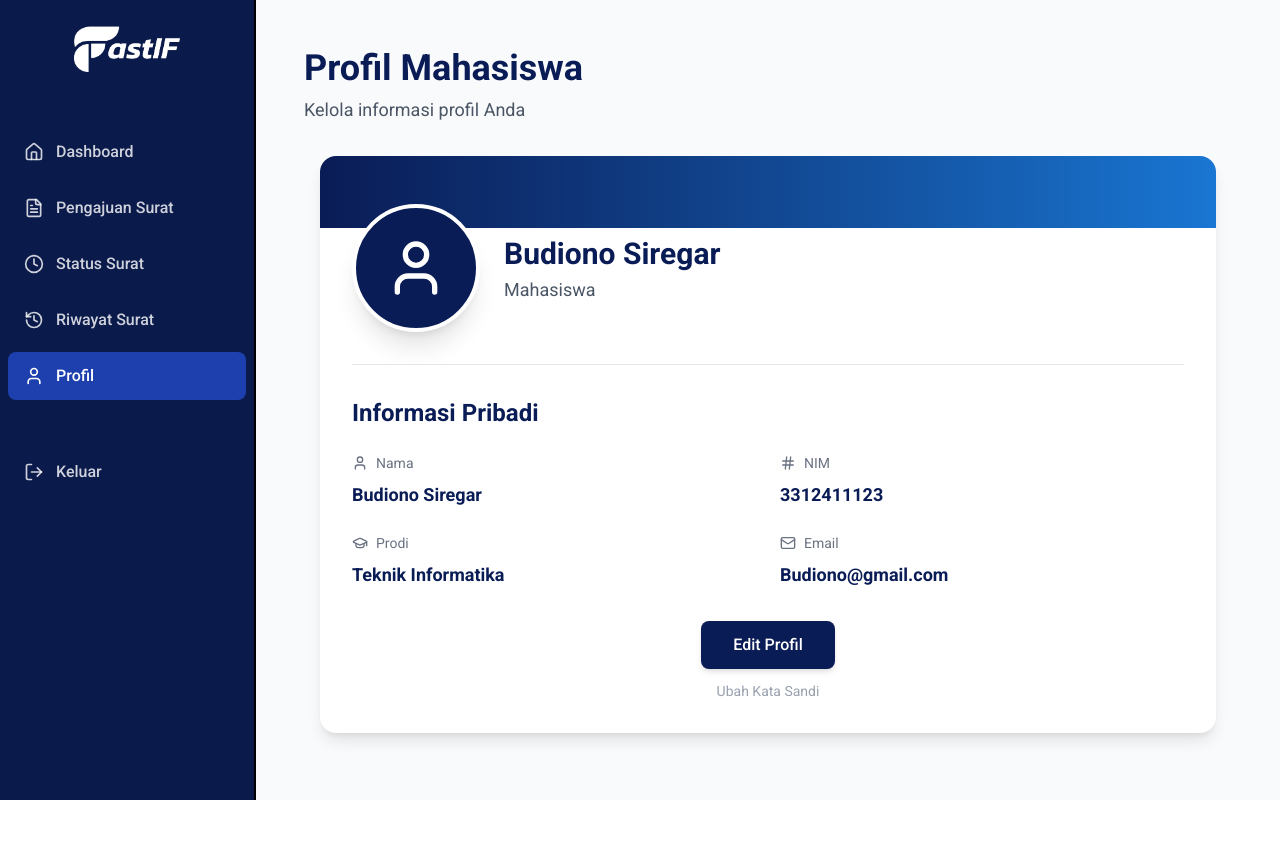
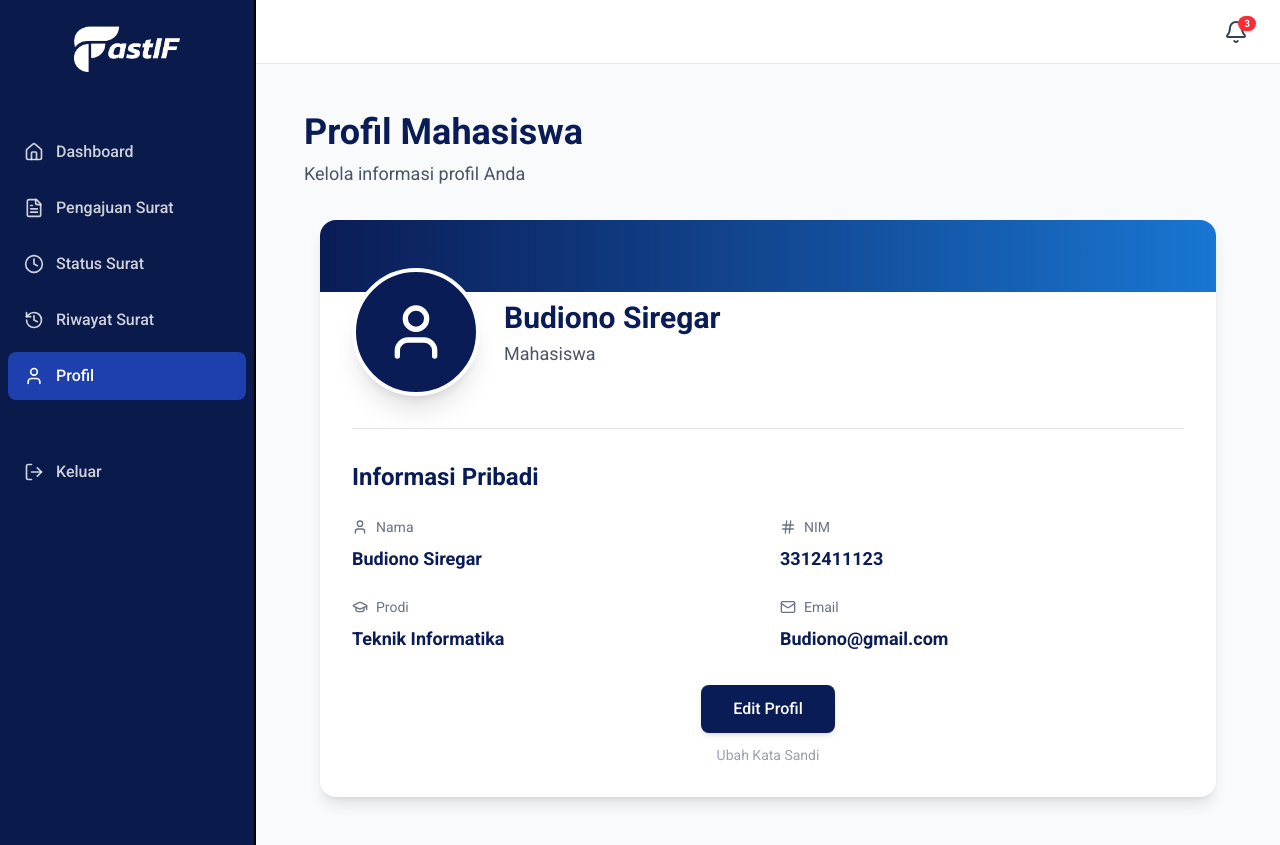
Before and after one commit to Suanda27/FastIF, a Next.js app: page /mahasiswa/ProfileMhs in a window 1280 px wide. Before the commit the page ends 800 px from the top, so only its background shows below. Built offline with nearby package versions, Linux system fonts and the light colour scheme.

Commit message:
Feat: Add StudentHeader component and integrate it into various pages

```diff
--- a/src/app/mahasiswa/PengajuanSurat/SuratBeasiswa/page.tsx
+++ b/src/app/mahasiswa/PengajuanSurat/SuratBeasiswa/page.tsx
@@ -5,7 +5,7 @@ import { motion } from 'framer-motion';
 import { UserCircle, Send, CheckCircle } from 'lucide-react';
 import SidebarMhs from '../../components/SidebarMhs';
 import TextAreaField from '../SuratPengantar/components/TextAreaField';
-
+import StudentHeader from '../../components/StudentHeader';
 interface FormData {
   deskripsi: string;
 }
@@ -47,6 +47,7 @@ export default function SuratBeasiswaPage() {
       <SidebarMhs />
 
       <main className="flex-1 lg:ml-0">
+        <StudentHeader/>
         <div className="p-4 sm:p-6 lg:p-8 pt-16 lg:pt-6">
           <motion.div
             initial={{ opacity: 0, y: -20 }}
--- a/src/app/mahasiswa/PengajuanSurat/SuratIzinKehadiran/page.tsx
+++ b/src/app/mahasiswa/PengajuanSurat/SuratIzinKehadiran/page.tsx
@@ -6,7 +6,7 @@ import { UserCircle, Send, CheckCircle } from 'lucide-react';
 import SidebarMhs from '../../components/SidebarMhs';
 import FormField from './components/FormField';
 import FileUpload from './components/FileUpload';
-
+import StudentHeader from '../../components/StudentHeader';
 interface FormData {
   namaOrangTua: string;
   kelasPerkuliahan: string;
@@ -82,6 +82,7 @@ export default function SuratIzinKehadiranPage() {
       <SidebarMhs />
 
       <main className="flex-1 lg:ml-0">
+        <StudentHeader/>
         <div className="p-4 sm:p-6 lg:p-8 pt-16 lg:pt-6">
           <motion.div
             initial={{ opacity: 0, y: -20 }}
--- a/src/app/mahasiswa/PengajuanSurat/SuratIzinMagang/page.tsx
+++ b/src/app/mahasiswa/PengajuanSurat/SuratIzinMagang/page.tsx
@@ -5,6 +5,7 @@ import { Menu, User } from "lucide-react";
 import { motion } from "framer-motion";
 import SidebarMhs from "../../components/SidebarMhs";
 import SuratIzinMagangForm from "./components/SuratIzinMagangForm";
+import StudentHeader from "../../components/StudentHeader";
 
 const SidebarMhsAny = SidebarMhs as unknown as React.ComponentType<{
   isOpen: boolean;
@@ -26,7 +27,8 @@ export default function SuratIzinMagangPage() {
 
       <div className="flex-1 flex flex-col">
 
-        <main className="flex-1 p-4 md:p-8 lg:p-12">
+        <main className="flex-1 p-4 md:p-8 lg:p-4">
+          <StudentHeader/>
           <motion.div
             initial={{ opacity: 0, y: -20 }}
             animate={{ opacity: 1, y: 0 }}
--- a/src/app/mahasiswa/PengajuanSurat/SuratKeteranganLulus/page.tsx
+++ b/src/app/mahasiswa/PengajuanSurat/SuratKeteranganLulus/page.tsx
@@ -5,6 +5,7 @@ import { motion } from 'framer-motion';
 import { UserCircle, Send, CheckCircle } from 'lucide-react';
 import SidebarMhs from '../../components/SidebarMhs';
 import TextAreaField from '../SuratPengantar/components/TextAreaField';
+import StudentHeader from '../../components/StudentHeader';
 
 interface FormData {
   keperluan: string;
@@ -47,6 +48,7 @@ export default function SuratKeteranganLulusPage() {
       <SidebarMhs />
 
       <main className="flex-1 lg:ml-0">
+      <StudentHeader/>
         <div className="p-4 sm:p-6 lg:p-8 pt-16 lg:pt-6">
           <motion.div
             initial={{ opacity: 0, y: -20 }}
--- a/src/app/mahasiswa/PengajuanSurat/SuratPengantar/page.tsx
+++ b/src/app/mahasiswa/PengajuanSurat/SuratPengantar/page.tsx
@@ -6,6 +6,7 @@ import { UserCircle, Send, CheckCircle } from 'lucide-react';
 import SidebarMhs from '../../components/SidebarMhs';
 import TextAreaField from './components/TextAreaField';
 import SuratSurveiForm from '../SuratSurvei/components/SuratSurveiForm';
+import StudentHeader from '../../components/StudentHeader';
 
 interface FormData {
   keperluan: string;
@@ -51,6 +52,7 @@ export default function SuratPengantarPage() {
       <SidebarMhs />
 
       <main className="flex-1 lg:ml-0">
+      <StudentHeader/>
         <div className="p-4 sm:p-6 lg:p-8 pt-16 lg:pt-6">
           <motion.div
             initial={{ opacity: 0, y: -20 }}
--- a/src/app/mahasiswa/PengajuanSurat/SuratSurvei/page.tsx
+++ b/src/app/mahasiswa/PengajuanSurat/SuratSurvei/page.tsx
@@ -5,6 +5,7 @@ import { Menu, User } from "lucide-react";
 import { motion } from "framer-motion";
 import SidebarMhs from "../../components/SidebarMhs";
 import SuratSurveiForm from "./components/SuratSurveiForm";
+import StudentHeader from "../../components/StudentHeader";
 
 export default function SuratSurveiPage() {
   const [sidebarOpen, setSidebarOpen] = useState(false);
@@ -16,7 +17,8 @@ export default function SuratSurveiPage() {
 
       <div className="flex-1 flex flex-col">
 
-        <main className="flex-1 p-4 md:p-8 lg:p-12">
+        <main className="flex-1 p-4 md:p-8 lg:p-4">
+          <StudentHeader/>
           <motion.div
             initial={{ opacity: 0, y: -20 }}
             animate={{ opacity: 1, y: 0 }}
--- a/src/app/mahasiswa/PengajuanSurat/page.tsx
+++ b/src/app/mahasiswa/PengajuanSurat/page.tsx
@@ -3,6 +3,7 @@
 import React from "react";
 import Sidebar from "../components/SidebarMhs";
 import CardSurat from "../components/CardSurat";
+import StudentHeader from "../components/StudentHeader";
 
 const suratTypes = [
   { title: "Surat Izin Kehadiran", iconName: "Mail", link: "/mahasiswa/PengajuanSurat/SuratIzinKehadiran" },
@@ -18,7 +19,8 @@ export default function PengajuanSuratPage() {
     <div className="flex min-h-screen bg-gray-50">
       <Sidebar />
 
-      <div className="flex-1 max-w-7xl mx-auto w-full px-6 py-16 md:pl-24">
+      <div className="flex-1 max-w-7xl mx-auto w-full px-6 pt-4 md:pl-24 md:pt-2">
+        <StudentHeader />
         <h1 className="text-3xl md:text-4xl font-bold text-[#0A1C56] mb-8">Pilih Jenis Surat</h1>
 
         <div className="grid grid-cols-1 sm:grid-cols-2 lg:grid-cols-3 gap-6 sm:gap-8 items-stretch">
--- a/src/app/mahasiswa/ProfileMhs/page.tsx
+++ b/src/app/mahasiswa/ProfileMhs/page.tsx
@@ -5,6 +5,7 @@ import { motion } from 'framer-motion';
 import SidebarMhs from '../components/SidebarMhs';
 import ProfileMhsCard from './components/ProfileMhsCard';
 import EditProfileModal from './components/EditProfileModal';
+import StudentHeader from '../components/StudentHeader';
 
 interface ProfileData {
   name: string;
@@ -33,7 +34,8 @@ export default function ProfileMhsPage() {
     <div className="flex min-h-screen  bg-gray-50" style={{ fontFamily: 'Roboto, sans-serif' }}>
       <SidebarMhs />
 
-<main className="flex-1 pt-20 lg:pt-0 lg:ml-0">
+<main className="flex-1 pt-2 lg:pt-0 lg:ml-0">
+  <StudentHeader/>
   <motion.div
     initial={{ opacity: 0 }}
     animate={{ opacity: 1 }}
--- a/src/app/mahasiswa/RiwayatSurat/page.tsx
+++ b/src/app/mahasiswa/RiwayatSurat/page.tsx
@@ -6,6 +6,7 @@ import { Search, Filter, Calendar, UserCircle } from 'lucide-react';
 import SidebarMhs from '../components/SidebarMhs';
 import TableRiwayat from './components/TableRiwayat';
 import ModalDetail from './components/ModalDetail';
+import StudentHeader from '../components/StudentHeader';
 
 interface SuratData {
   id: string;
@@ -100,6 +101,7 @@ export default function RiwayatSuratPage() {
       <SidebarMhs />
 
       <main className="flex-1 lg:ml-0">
+      <StudentHeader/>
         <div className="p-4 sm:p-6 lg:p-8 pt-16 lg:pt-6">
           <motion.div
             initial={{ opacity: 0, y: -20 }}
--- a/src/app/mahasiswa/StatusSurat/page.tsx
+++ b/src/app/mahasiswa/StatusSurat/page.tsx
@@ -3,6 +3,7 @@
 import { motion } from "framer-motion";
 import Sidebar from "../components/SidebarMhs";
 import TableStatus from "./components/TableStatus";
+import StudentHeader from "../components/StudentHeader";
 
 export type StatusType = "Diproses" | "Ditangguhkan" | "Selesai";
 
@@ -71,6 +72,7 @@ export default function StatusSuratPage() {
     <div className="flex min-h-screen">
       <Sidebar />
       <main className="flex-1 bg-gray-50 lg:ml-0">
+      <StudentHeader/>
         <div className="p-4 sm:p-6 lg:p-8 pt-16 lg:pt-8">
           <motion.div
             initial={{ opacity: 0, y: -20 }}
--- /dev/null
+++ b/src/app/mahasiswa/components/StudentHeader.tsx
@@ -0,0 +1,252 @@
+'use client';
+
+import { Bell, CheckCircle, XCircle, Info } from 'lucide-react';
+import { useEffect, useRef, useState } from 'react';
+import { motion, AnimatePresence } from 'framer-motion';
+
+interface Notification {
+  id: number;
+  message: string;
+  type: 'success' | 'error' | 'info';
+  time: string;
+}
+
+export default function StudentHeader() {
+  const [isVisible, setIsVisible] = useState(false);
+  const [isOpen, setIsOpen] = useState(false);
+  const [notifications, setNotifications] = useState<Notification[]>([
+    {
+      id: 1,
+      message: 'Surat Izin Kehadiran telah diterima',
+      type: 'success',
+      time: 'Baru saja',
+    },
+    {
+      id: 2,
+      message: 'Surat Survei ditangguhkan',
+      type: 'info',
+      time: '5 menit lalu',
+    },
+    {
+      id: 3,
+      message: 'Surat Izin Pengantar ditolak',
+      type: 'error',
+      time: '1 jam lalu',
+    },
+  ]);
+  const [floatingNotifs, setFloatingNotifs] = useState<any[]>([]);
+
+  const bellRef = useRef<HTMLDivElement | null>(null);
+  const [dropStyle, setDropStyle] = useState<{ left: number; top: number; width?: number } | null>(null);
+  const DROPDOWN_WIDTH = 320; // sesuai w-80
+
+  useEffect(() => {
+    const timer = setTimeout(() => setIsVisible(true), 100);
+    return () => clearTimeout(timer);
+  }, []);
+
+  const toggleDropdown = () => setIsOpen(!isOpen);
+
+  useEffect(() => {
+    function updatePos() {
+      const el = bellRef.current;
+      if (!el) return setDropStyle(null);
+      const rect = el.getBoundingClientRect();
+      // posisi dropdown agar menempel ke kanan ikon, tetap di dalam viewport
+      const vw = window.innerWidth;
+      const left = Math.min(Math.max(8, rect.right - DROPDOWN_WIDTH), vw - DROPDOWN_WIDTH - 8);
+      const top = rect.bottom + 8; // 8px gap
+      setDropStyle({ left, top, width: DROPDOWN_WIDTH });
+    }
+
+    if (isOpen) {
+      updatePos();
+      window.addEventListener('resize', updatePos);
+      window.addEventListener('scroll', updatePos, true);
+    }
+    return () => {
+      window.removeEventListener('resize', updatePos);
+      window.removeEventListener('scroll', updatePos, true);
+    };
+  }, [isOpen]);
+
+  const clearNotifications = () => setNotifications([]);
+
+  const showFloatingNotif = (notif: any) => {
+    const id = Date.now();
+    setFloatingNotifs((prev) => [...prev, { id, ...notif }]);
+
+    setTimeout(() => {
+      setFloatingNotifs((prev) => prev.filter((n) => n.id !== id));
+    }, 3000);
+  };
+
+  useEffect(() => {
+    const simulate = setInterval(() => {
+      const newNotif = {
+        message: 'Surat baru diterima!',
+        type: 'success' as const,
+      };
+      setNotifications((prev) => [
+        {
+          id: Date.now(),
+          message: newNotif.message,
+          type: newNotif.type,
+          time: 'Baru saja',
+        },
+        ...prev,
+      ]);
+      showFloatingNotif(newNotif);
+    }, 10000);
+
+    return () => clearInterval(simulate);
+  }, []);
+
+  const getIcon = (type: string) => {
+    switch (type) {
+      case 'success':
+        return <CheckCircle className="text-green-500" size={18} />;
+      case 'error':
+        return <XCircle className="text-red-500" size={18} />;
+      default:
+        return <Info className="text-blue-500" size={18} />;
+    }
+  };
+
+  return (
+    <>
+      <AnimatePresence>
+        {isVisible && (
+          <motion.header
+            initial={{ y: -40, opacity: 0 }}
+            animate={{ y: 0, opacity: 1 }}
+            transition={{ duration: 0.5, ease: 'easeOut' }}
+            className="w-full h-16 flex items-center justify-end
+            bg-white border-b border-gray-200
+            px-4 md:px-8 py-4"
+          >
+            <div className="relative flex items-center text-gray-800">
+              <div
+                ref={bellRef}
+                className="relative group cursor-pointer"
+                onClick={() => {
+                  toggleDropdown();
+                  // posisi langsung di-update saat klik (in case speed)
+                  const el = bellRef.current;
+                  if (el) {
+                    const rect = el.getBoundingClientRect();
+                    const vw = window.innerWidth;
+                    const left = Math.min(Math.max(8, rect.right - DROPDOWN_WIDTH), vw - DROPDOWN_WIDTH - 8);
+                    const top = rect.bottom + 8;
+                    setDropStyle({ left, top, width: DROPDOWN_WIDTH });
+                  }
+                }}
+              >
+                <Bell
+                  size={24}
+                  className={`transition-transform duration-300 group-hover:scale-110 ${
+                    isOpen ? 'text-[#0A1A4A]' : 'text-gray-700'
+                  }`}
+                />
+                {notifications.length > 0 && (
+                  <span className="absolute -top-1 -right-2 bg-red-500 text-[10px] rounded-full px-1.5 text-white shadow-sm font-bold">
+                    {notifications.length}
+                  </span>
+                )}
+              </div>
+
+              <AnimatePresence>
+                {isOpen && (
+                  <motion.div
+                    initial={{ opacity: 0, y: -6 }}
+                    animate={{ opacity: 1, y: 0 }}
+                    exit={{ opacity: 0, y: -6 }}
+                    transition={{ duration: 0.18 }}
+                    className="bg-white/95 backdrop-blur-md text-gray-800 rounded-xl shadow-lg border border-gray-200 overflow-hidden z-50"
+                    style={
+                      dropStyle
+                        ? {
+                            position: 'fixed',
+                            left: dropStyle.left,
+                            top: dropStyle.top,
+                            width: dropStyle.width,
+                          }
+                        : { position: 'fixed', right: 16, top: 64, width: DROPDOWN_WIDTH }
+                    }
+                  >
+                    <div className="flex items-center justify-between px-4 py-3 border-b border-gray-200 bg-blue-50">
+                      <p className="text-sm font-semibold text-gray-700">
+                        Notifikasi
+                      </p>
+                      {notifications.length > 0 && (
+                        <button
+                          onClick={clearNotifications}
+                          className="text-xs text-blue-600 hover:underline"
+                        >
+                          Hapus semua
+                        </button>
+                      )}
+                    </div>
+
+                    <div className="max-h-96 overflow-y-auto">
+                      {notifications.length === 0 ? (
+                        <p className="p-4 text-center text-sm text-gray-500">
+                          Tidak ada notifikasi.
+                        </p>
+                      ) : (
+                        notifications.map((notif) => (
+                          <div
+                            key={notif.id}
+                            className="px-4 py-3 hover:bg-gray-100 transition-all duration-200 flex gap-3 items-start border-b border-gray-100 last:border-b-0"
+                          >
+                            {getIcon(notif.type)}
+                            <div className="flex-1">
+                              <p className="text-sm font-medium text-gray-900">
+                                {notif.message}
+                              </p>
+                              <p className="text-xs text-gray-500 mt-1">
+                                {notif.time}
+                              </p>
+                            </div>
+                          </div>
+                        ))
+                      )}
+                    </div>
+                  </motion.div>
+                )}
+              </AnimatePresence>
+            </div>
+          </motion.header>
+        )}
+      </AnimatePresence>
+
+      {/* floating notifications (keadaan tetap fixed) */}
+      <div className="fixed top-20 right-5 z-[9999] space-y-2">
+        <AnimatePresence>
+          {floatingNotifs.map((notif) => (
+            <motion.div
+              key={notif.id}
+              initial={{ opacity: 0, x: 100 }}
+              animate={{ opacity: 1, x: 0 }}
+              exit={{ opacity: 0, x: 100 }}
+              transition={{ duration: 0.4 }}
+              className={`flex items-center gap-3 px-4 py-3 rounded-lg shadow-lg backdrop-blur-md
+              border text-sm font-medium text-white
+              ${
+                notif.type === 'success'
+                  ? 'bg-green-600/90'
+                  : notif.type === 'error'
+                  ? 'bg-red-600/90'
+                  : 'bg-blue-600/90'
+              }
+              `}
+            >
+              {getIcon(notif.type)}
+              <span>{notif.message}</span>
+            </motion.div>
+          ))}
+        </AnimatePresence>
+      </div>
+    </>
+  );
+}
```
Also changed, not shown: src/app/mahasiswa/DashboardMhs/page.tsx (+3 -5 lines), 1 other file (tests, documents, lock files or other folders).
